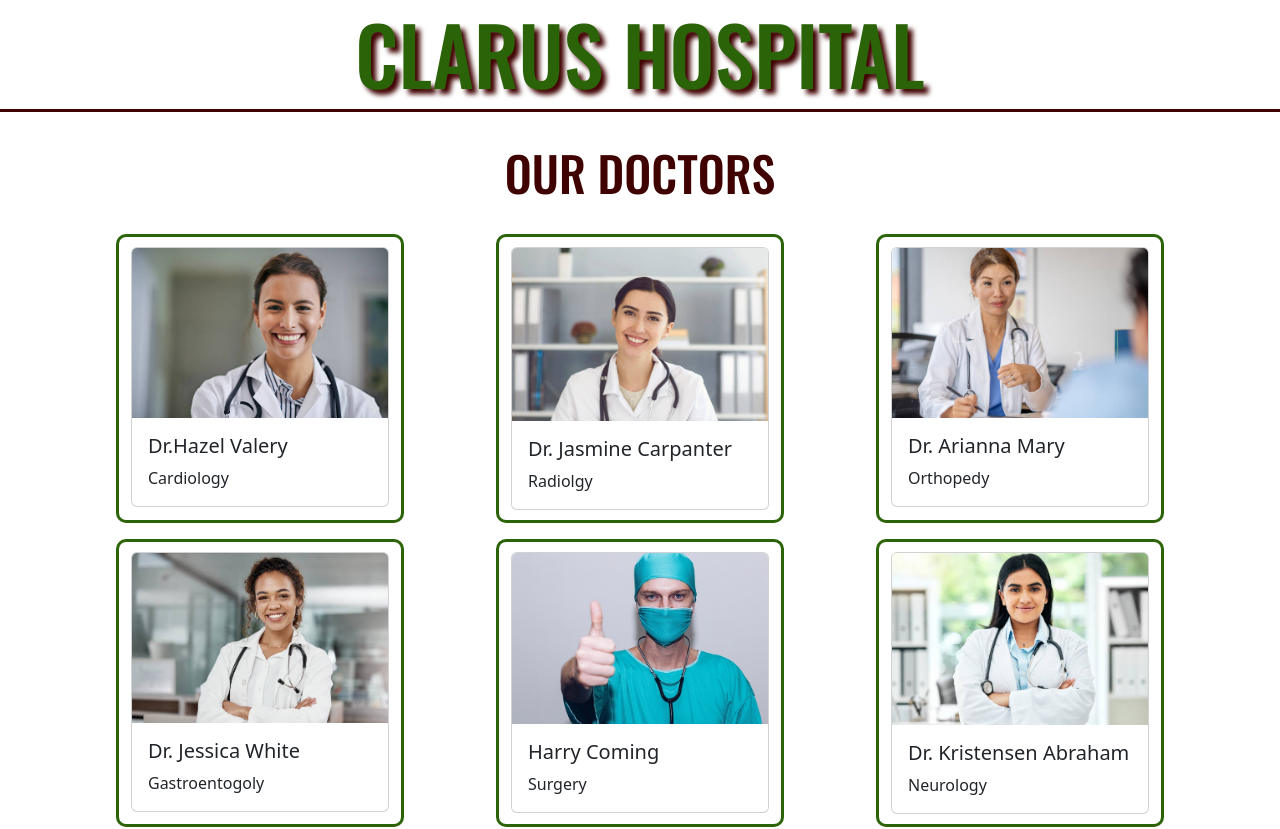
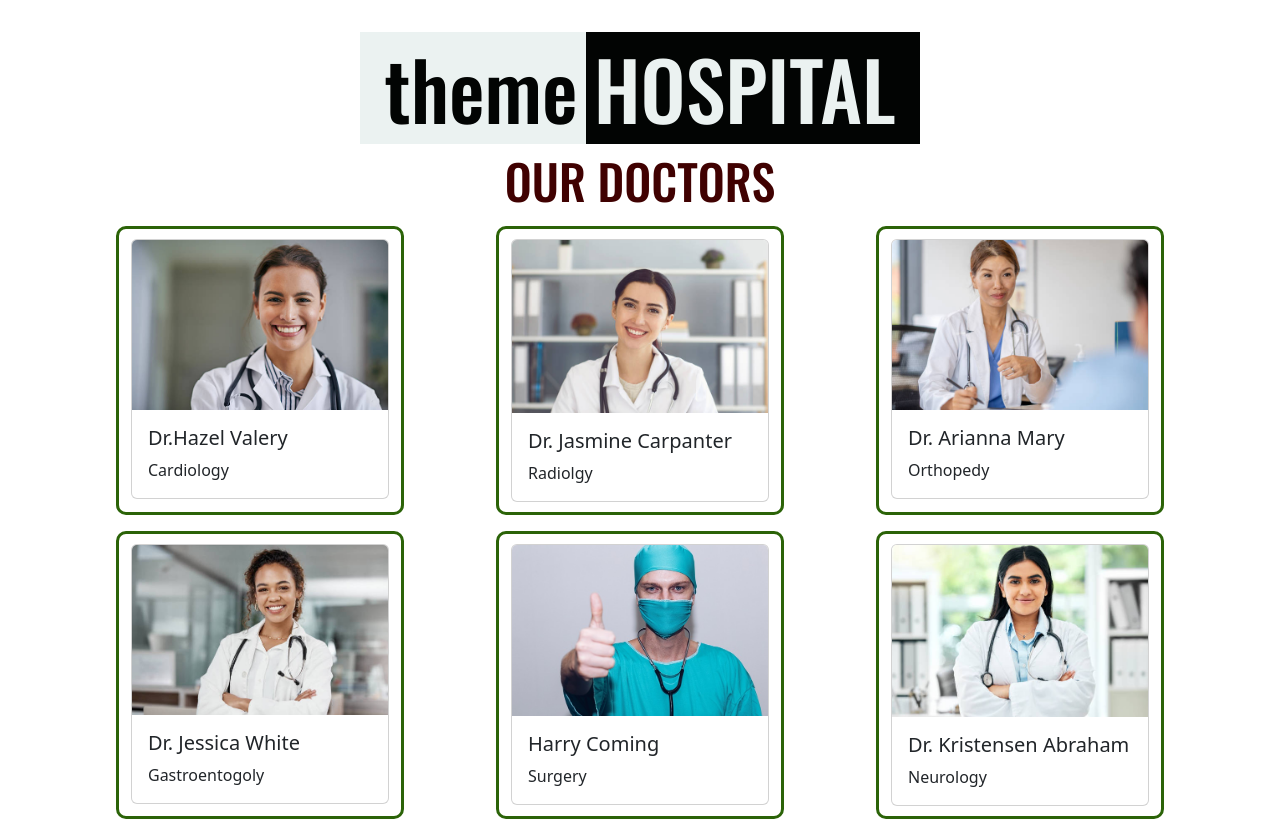
Before and after one commit to Celal-Dzelal/appointment-app, a React (Create React App) app: page / in a window 1280 px wide. Shown: the top 829 px of the page. Built offline with nearby package versions, Linux system fonts and the light colour scheme.

Commit message:
scss update

```diff
--- a/src/App.js
+++ b/src/App.js
@@ -10,9 +10,7 @@ function App() {
   return (
     <div>
       <Header />
-
       <DoctorContainer setAppointments={setAppointments} />
-
       <Appoinment
         appointments={appointments}
         setAppointments={setAppointments}
--- a/src/components/Appoinment/Appoinment.module.scss
+++ b/src/components/Appoinment/Appoinment.module.scss
@@ -9,12 +9,13 @@
 .container {
   //   border: 2px solid red;
   width: 80%;
-  height: 10rem;
+  height: auto;
   margin: 10px auto;
   padding: 0 40px;
   border-radius: 20px;
   display: flex;
   flex-direction: row;
+  flex-wrap: wrap;
   align-items: center;
   justify-content: space-between;
   background-color: $light-green;
--- a/src/components/Doctors/DoctorContainer.jsx
+++ b/src/components/Doctors/DoctorContainer.jsx
@@ -33,7 +33,7 @@ function DoctorContainer({ setAppointments }) {
   };
 
   return (
-    <Container>
+    <Container className={ContainerStyle.container}>
       <h3 className={ContainerStyle.title}>OUR DOCTORS</h3>
       <Row xs={2} md={4} lg={6}>
         {doctorData.map((doctor) => (
--- a/src/components/Doctors/DoctorContainer.module.scss
+++ b/src/components/Doctors/DoctorContainer.module.scss
@@ -1,11 +1,13 @@
 @import "../../scss/variables.scss";
 
-.title {
-  color: $dark-red;
-  font-family: $font-family;
-  font-size: 3rem;
-  text-align: center;
-  margin: 2rem 0;
+.container {
+  .title {
+    color: $dark-red;
+    font-family: $font-family;
+    font-size: 3rem;
+    text-align: center;
+    margin-bottom: 1rem;
+  }
 }
 
 .modal {
--- a/src/components/Header/Header.jsx
+++ b/src/components/Header/Header.jsx
@@ -4,7 +4,10 @@ import HeaderStyle from "./Header.module.scss";
 function Header() {
   return (
     <div>
-      <h1 className={HeaderStyle.title}>CLARUS HOSPITAL</h1>
+      <h1 className={HeaderStyle.title}>
+        <span className={HeaderStyle.titleTheme}>theme</span>
+        <span className={HeaderStyle.titleHospital}>HOSPITAL</span>
+      </h1>
     </div>
   );
 }
--- a/src/components/Header/Header.module.scss
+++ b/src/components/Header/Header.module.scss
@@ -1,12 +1,24 @@
 @import "../../scss/variables.scss";
 
 .title {
-  color: $light-green;
   font-family: $font-family;
   font-size: 5rem;
   text-align: center;
-  text-shadow: 5px 5px 5px $dark-red;
-  border-bottom: 3px solid $dark-red;
-  height: 7rem;
-  padding-top: 0.3rem;
+  height: auto;
+  margin-top: 2rem;
+  display: flex;
+  flex-wrap: wrap;
+  align-items: center;
+  justify-content: center;
+
+  .titleTheme {
+    color: $black-color;
+    background-color: $white-color;
+    padding: 0.5rem 0.5rem 0.5rem 1.5rem;
+  }
+  .titleHospital {
+    color: $white-color;
+    background-color: $black-color;
+    padding: 0.5rem 1.5rem 0.5rem 0.5rem;
+  }
 }
```
